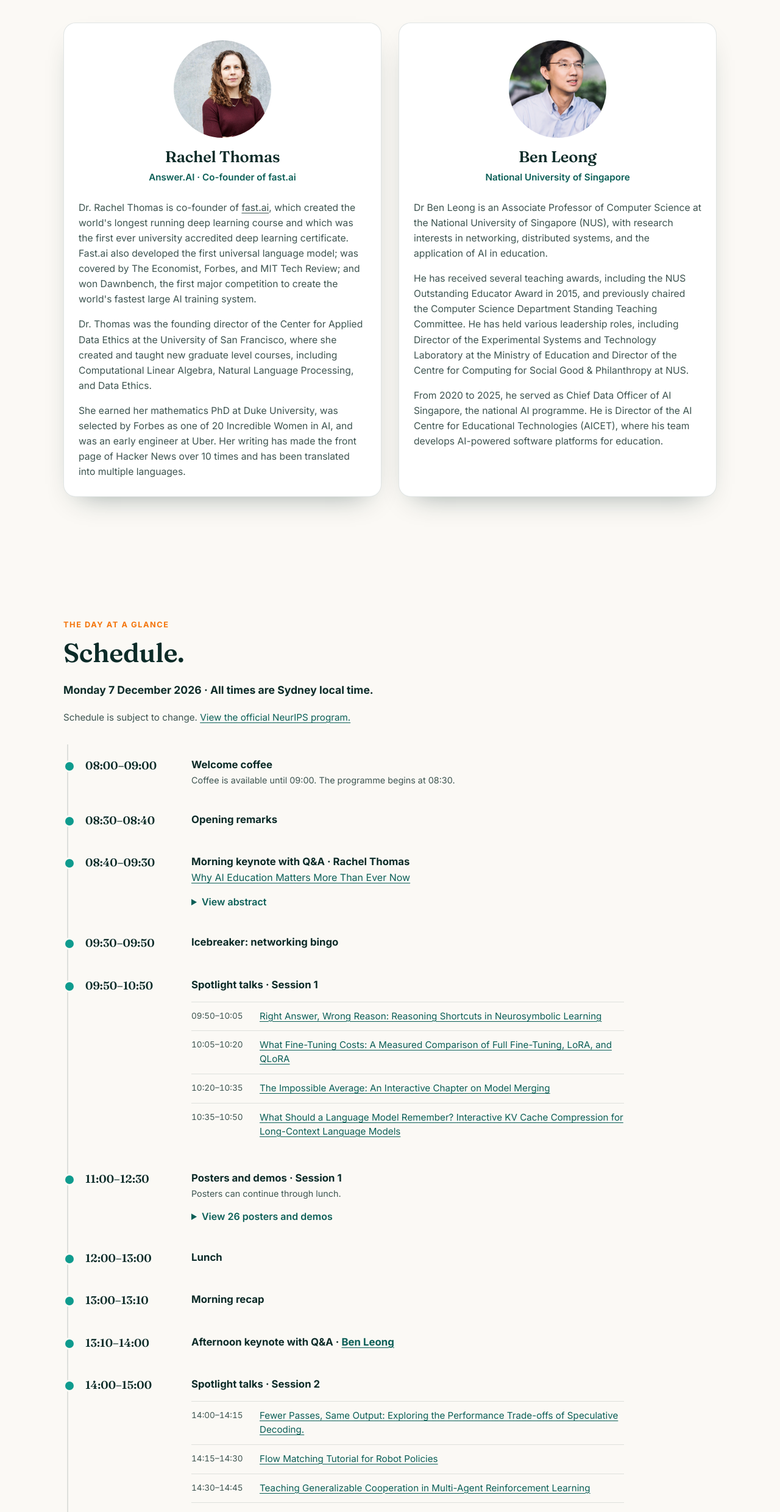
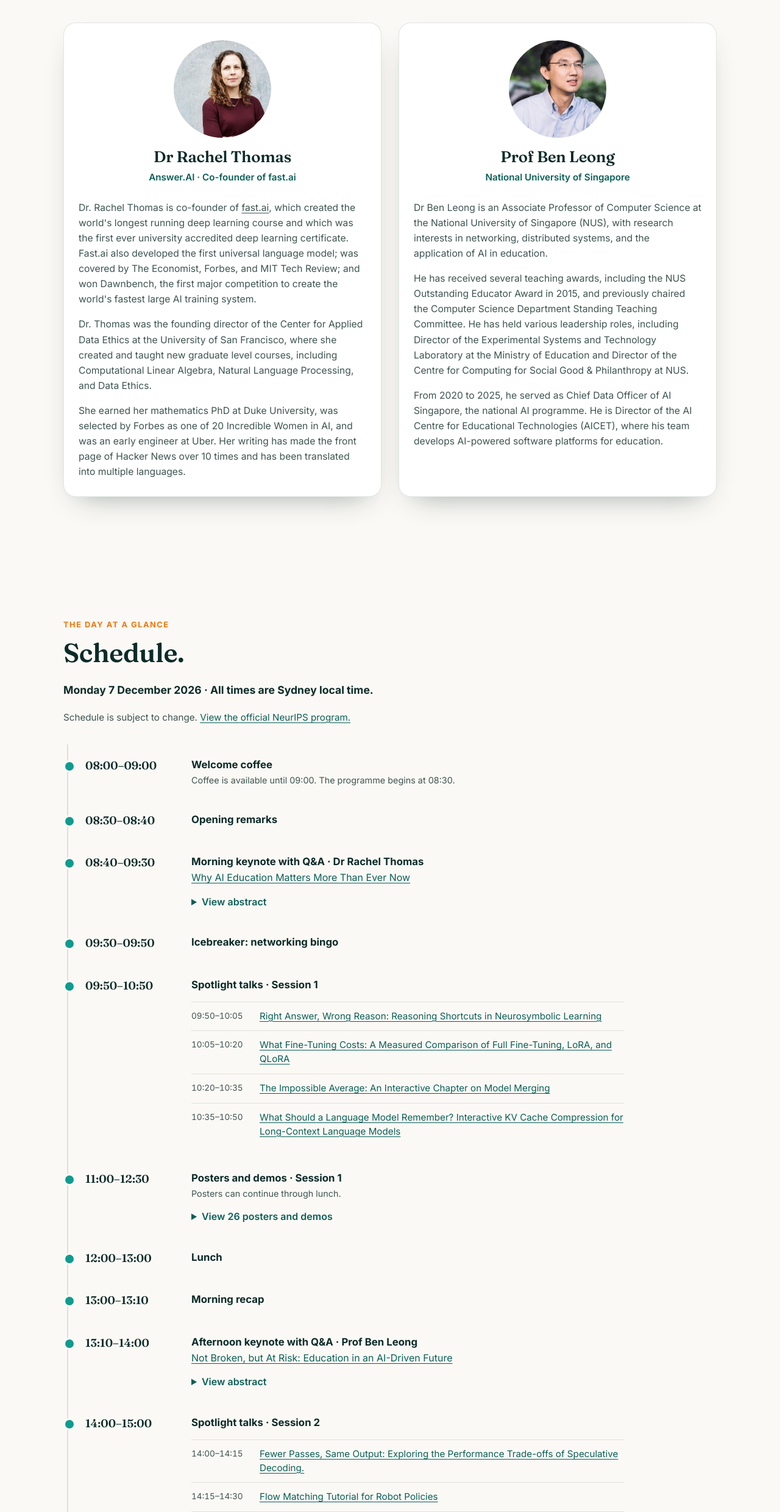
Before and after one commit to neurips-education-track/2026, a plain HTML site: page index.html in a window 1280 px wide. Shown: the part 2911-5391 px from the top of the page at 61% size. Drawn offline with Linux system fonts and the light colour scheme.

Commit message:
Add Ben's keynote details and speaker honorifics

```diff
--- a/index.html
+++ b/index.html
@@ -216,7 +216,7 @@
       <div class="speaker-grid">
         <article class="speaker" aria-labelledby="rachel-thomas-name">
           <img class="speaker-photo" src="speakers/rachel-thomas.jpg" alt="Rachel Thomas" width="160" height="160" loading="lazy" decoding="async" />
-          <h3 class="speaker-name" id="rachel-thomas-name">Rachel Thomas</h3>
+          <h3 class="speaker-name" id="rachel-thomas-name">Dr Rachel Thomas</h3>
           <p class="speaker-affil">Answer.AI · Co-founder of fast.ai</p>
           <div class="speaker-bio">
             <p>Dr. Rachel Thomas is co-founder of <a href="http://fast.ai/">fast.ai</a>, which created the world's longest running deep learning course and which was the first ever university accredited deep learning certificate. Fast.ai also developed the first universal language model; was covered by The Economist, Forbes, and MIT Tech Review; and won Dawnbench, the first major competition to create the world's fastest large AI training system.</p>
@@ -226,7 +226,7 @@
         </article>
         <article class="speaker" aria-labelledby="ben-leong-name">
           <img class="speaker-photo" src="speakers/ben-leong.jpg" alt="Ben Leong" width="160" height="160" loading="lazy" decoding="async" />
-          <h3 class="speaker-name" id="ben-leong-name">Ben Leong</h3>
+          <h3 class="speaker-name" id="ben-leong-name">Prof Ben Leong</h3>
           <p class="speaker-affil">National University of Singapore</p>
           <div class="speaker-bio">
             <p>Dr Ben Leong is an Associate Professor of Computer Science at the National University of Singapore (NUS), with research interests in networking, distributed systems, and the application of AI in education.</p>
@@ -259,7 +259,7 @@
         <li class="tl-item">
           <span class="tl-time">08:40–09:30</span>
           <div class="tl-body">
-            <strong>Morning keynote with Q&amp;A · Rachel Thomas</strong>
+            <strong>Morning keynote with Q&amp;A · Dr Rachel Thomas</strong>
             <span><a href="https://neurips.cc/virtual/2026/180247">Why AI Education Matters More Than Ever Now</a></span>
             <details class="talk-details">
               <summary>View abstract</summary>
@@ -343,7 +343,17 @@
         </li>
         <li class="tl-item">
           <span class="tl-time">13:10–14:00</span>
-          <span class="tl-body"><strong>Afternoon keynote with Q&amp;A · <a href="https://neurips.cc/virtual/2026/180248">Ben Leong</a></strong></span>
+          <div class="tl-body">
+            <strong>Afternoon keynote with Q&amp;A · Prof Ben Leong</strong>
+            <span><a href="https://neurips.cc/virtual/2026/180248">Not Broken, but At Risk: Education in an AI-Driven Future</a></span>
+            <details class="talk-details">
+              <summary>View abstract</summary>
+              <p>AI can now write our code, summarise our papers and explain almost any idea on demand. Software engineers hardly write any code these days, and entry-level jobs are vanishing.</p>
+              <p>While this might suggest that everything we teach is obsolete, that's not true. Many of the graduates we trained before generative AI are thriving, and doing better than ever with their new AI tools. In other words, what we did worked, and we should understand why before we tear it up.</p>
+              <p>The danger lies elsewhere. The same tools that make experts more productive also make it extremely tempting for learners to skip the struggle that made those experts good in the first place. This is true of our students, and it is just as true of anyone trying to keep up with a field that moves as fast as AI.</p>
+              <p>We argue that the challenge before us is not about technology, and that trying harder to be "AI ready" is the wrong response. In this talk, we will explore three harder questions: (i) what is truly fundamental when the frontier shifts every year; (ii) what we should teach differently in this AI era, and how; and (iii) how we get people to learn when AI can seemingly do everything for them.</p>
+            </details>
+          </div>
         </li>
         <li class="tl-item">
           <span class="tl-time">14:00–15:00</span>
```
